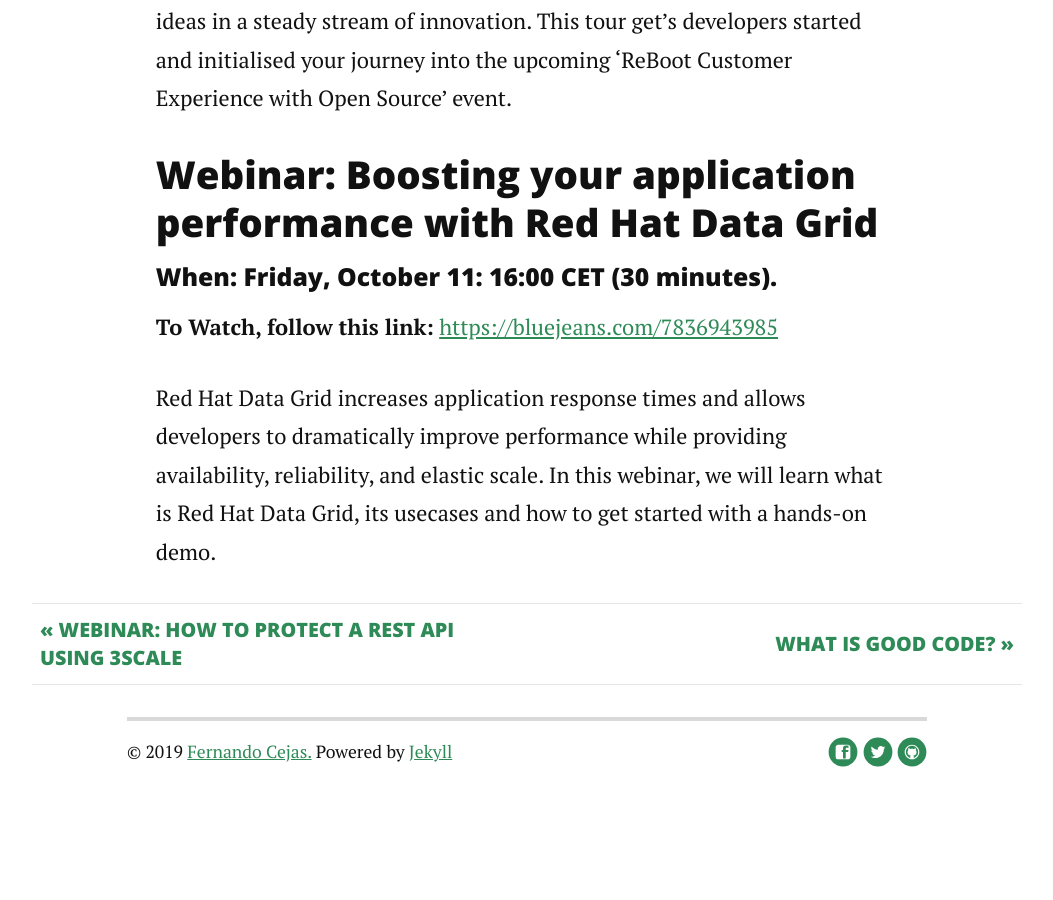
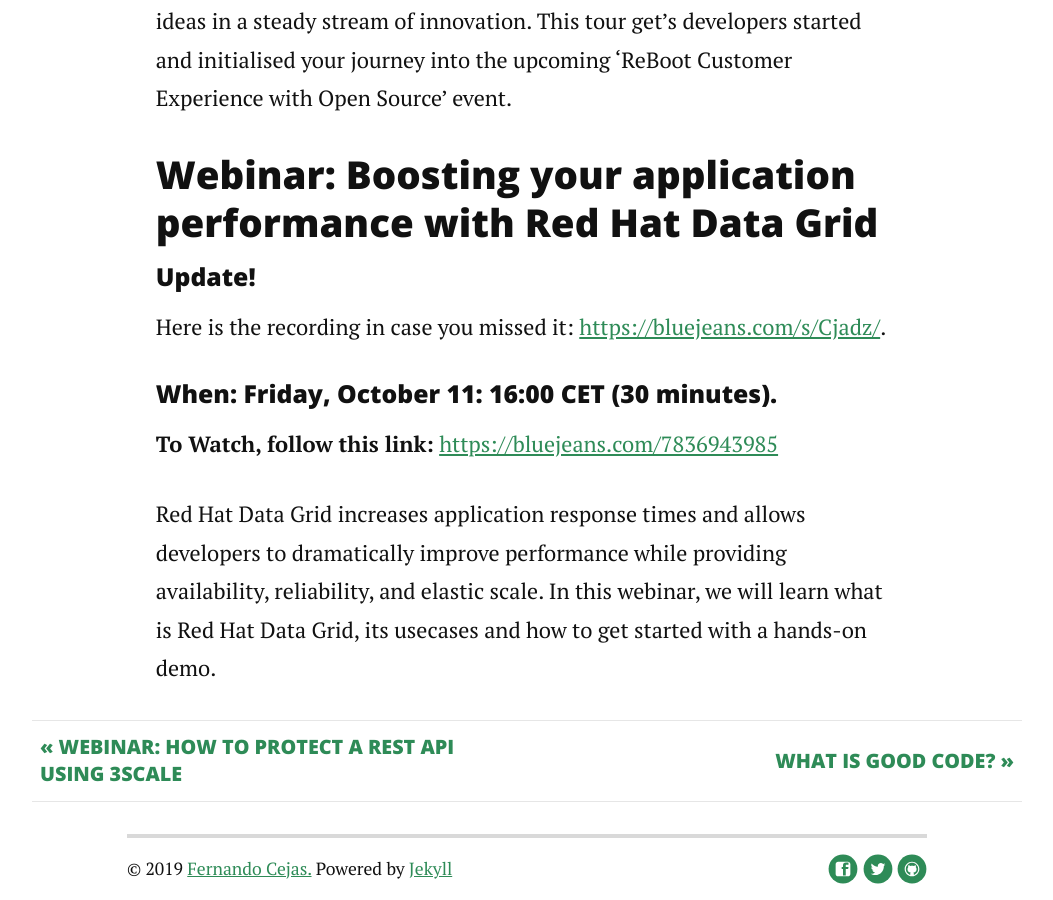
Before and after one commit to redhat-hackathon/redhat-hackathon.github.io, a Jekyll site: the page built from _posts/2019-04-10-update-upcoming-webinars.markdown, in a window 1280 px wide and 900 px high, scrolled down 3405 px. Shown: the whole window, without its empty margins (113-1166 px from the left). Built offline with Jekyll 4.4.1, drawn with Linux system fonts in a browser that asks for light colours; nearby versions of some CDN libraries; before the commit the page ends 4214 px from its top, so only the background shows below that.

Commit message:
Update webinar recording url.

```diff
--- a/_posts/2019-04-10-update-upcoming-webinars.markdown
+++ b/_posts/2019-04-10-update-upcoming-webinars.markdown
@@ -57,6 +57,9 @@
 
 ### Webinar: Boosting your application performance with Red Hat Data Grid
 
+#### Update!
+Here is the recording in case you missed it: [https://bluejeans.com/s/Cjadz/](https://bluejeans.com/s/Cjadz/).
+
 #### When: Friday, October 11: 16:00 CET (30 minutes).
 
 **To Watch, follow this link:** [https://bluejeans.com/7836943985](https://bluejeans.com/7836943985)
```
